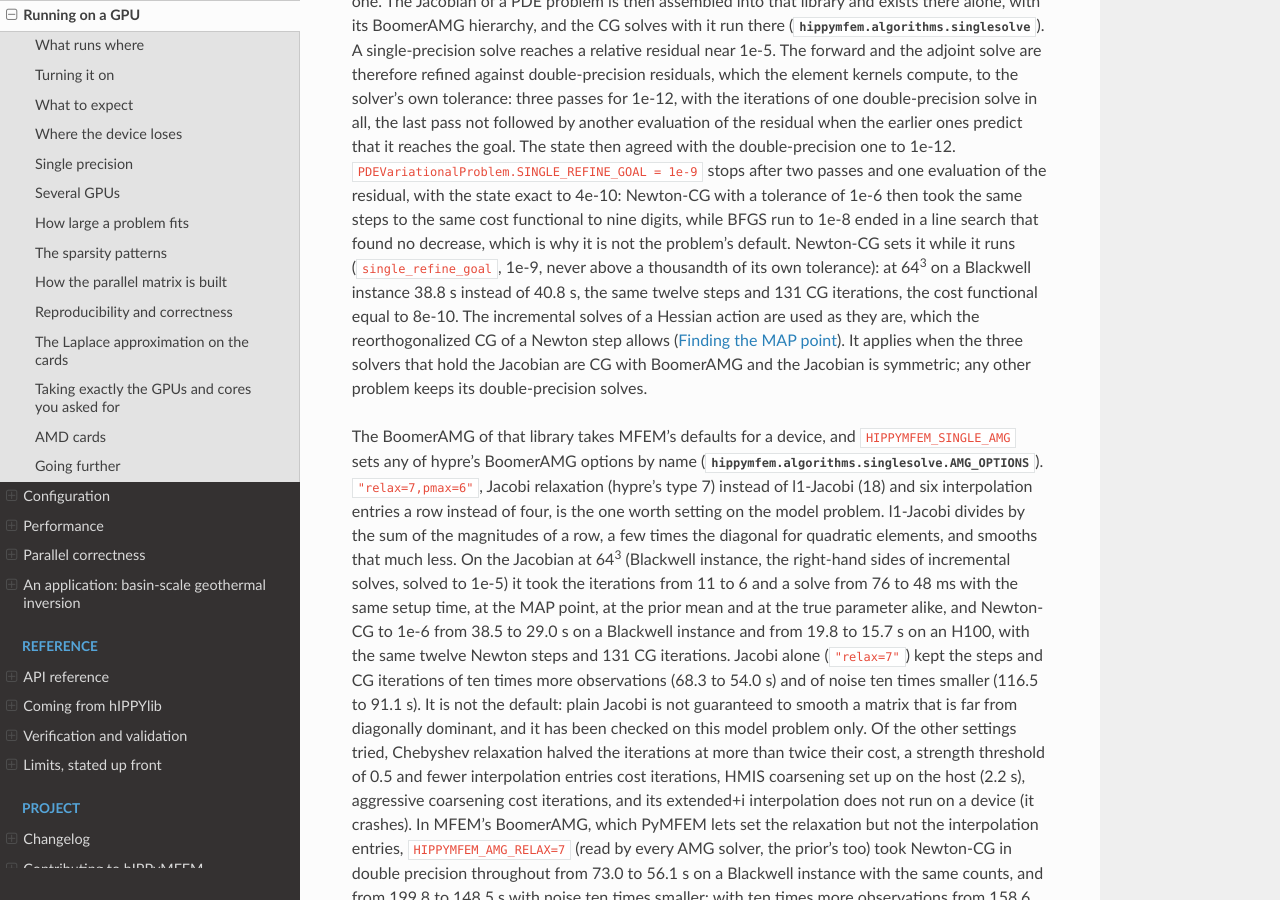
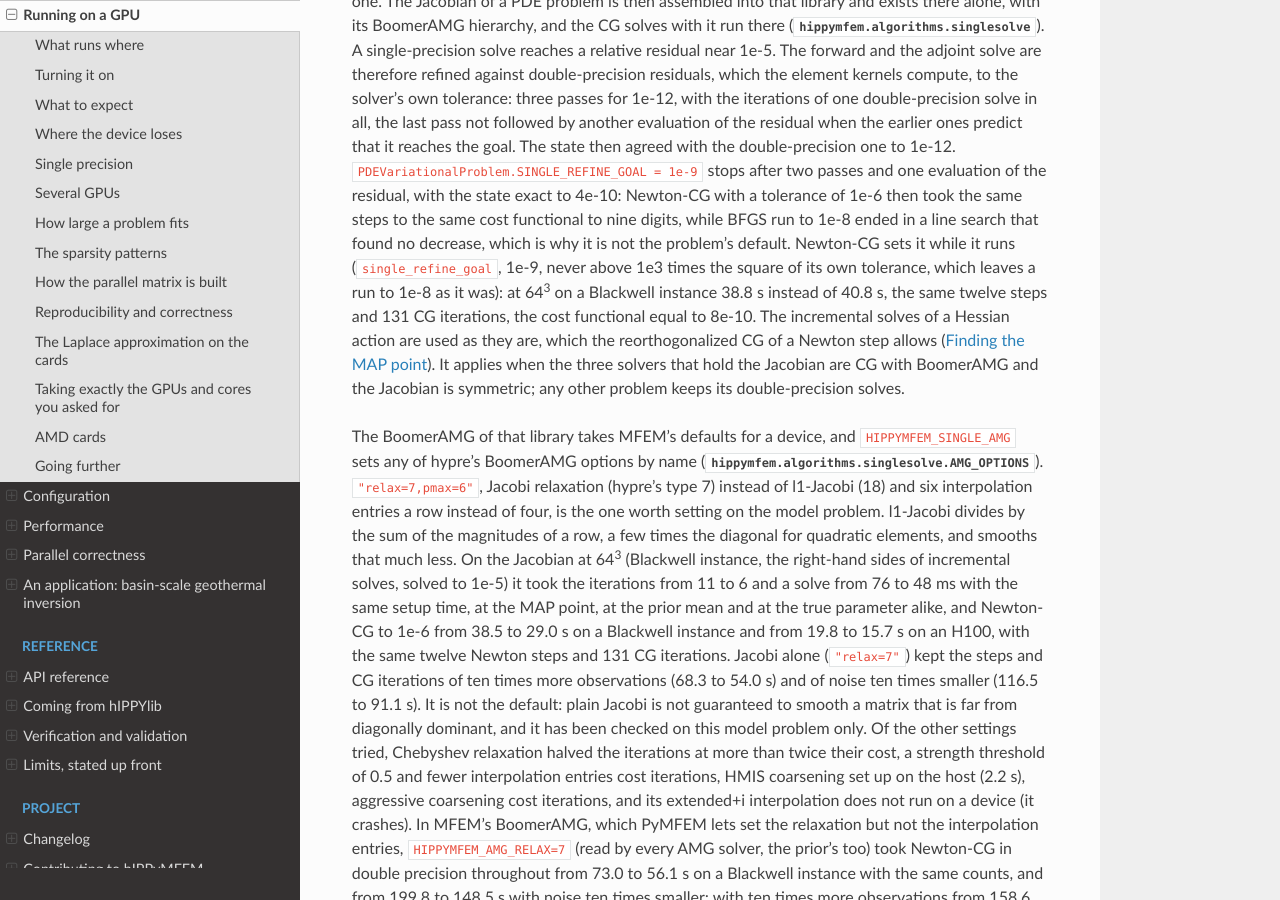
Before and after one commit to hIPPyMFEM/hippymfem, a Sphinx documentation site: the page built from docs/source/guide/gpu.rst, in a window 1280 px wide and 900 px high, scrolled down 6709 px. Built offline with Sphinx 7.4.7 and the Read the Docs theme 3.1.0, drawn with Linux system fonts in a browser that asks for light colours; pages that are not in the unit, such as notebooks, are missing from menus.

Commit message:
Newton-CG: the refinement goal scales with the square of the Newton tolerance
At 1e-3 of rel_tolerance the goal was 1e-11 for a run to 1e-8, looser than
the 1e-12 that solvers at 1e-13 give, and test_optimization on two ranks with
the host single library ended its Newton-CG run with the prior's solves at
1e-6 in a line search that found no decrease (the same 11 Newton and 85 CG
iterations, MAP 2.8e-6 from the reference instead of 8.2e-7).  The decrease the
line search must see near the end shrinks with the square of the gradient:
the goal is now at most 1e3 * rel_tolerance**2, 1e-9 at 1e-6 (as measured)
and 1e-13 at 1e-8, where it changes nothing.

```diff
--- a/docs/source/guide/gpu.rst
+++ b/docs/source/guide/gpu.rst
@@ -336,7 +336,8 @@
 4e-10: Newton-CG with a tolerance of 1e-6 then took the same steps to the same cost
 functional to nine digits, while BFGS run to 1e-8 ended in a line search that found no
 decrease, which is why it is not the problem's default.  Newton-CG sets it while it runs
-(``single_refine_goal``, 1e-9, never above a thousandth of its own tolerance): at
+(``single_refine_goal``, 1e-9, never above 1e3 times the square of its own tolerance,
+which leaves a run to 1e-8 as it was): at
 64\ :sup:`3` on a Blackwell instance 38.8 s instead of 40.8 s, the same twelve steps and
 131 CG iterations, the cost functional equal to 8e-10.  The incremental solves of a
 Hessian action are used as they are, which the
```
Also changed, not shown: 1 other file.
